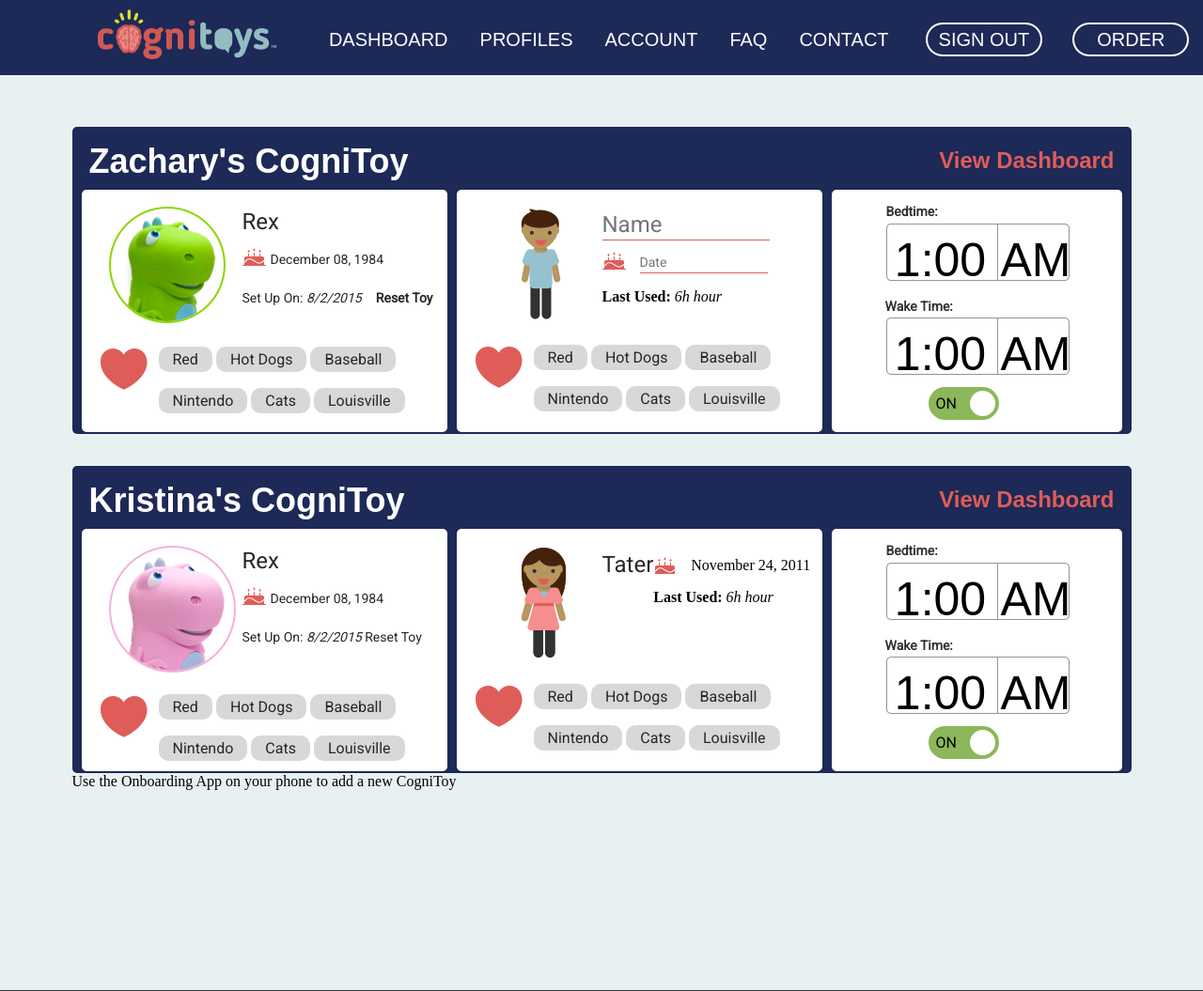
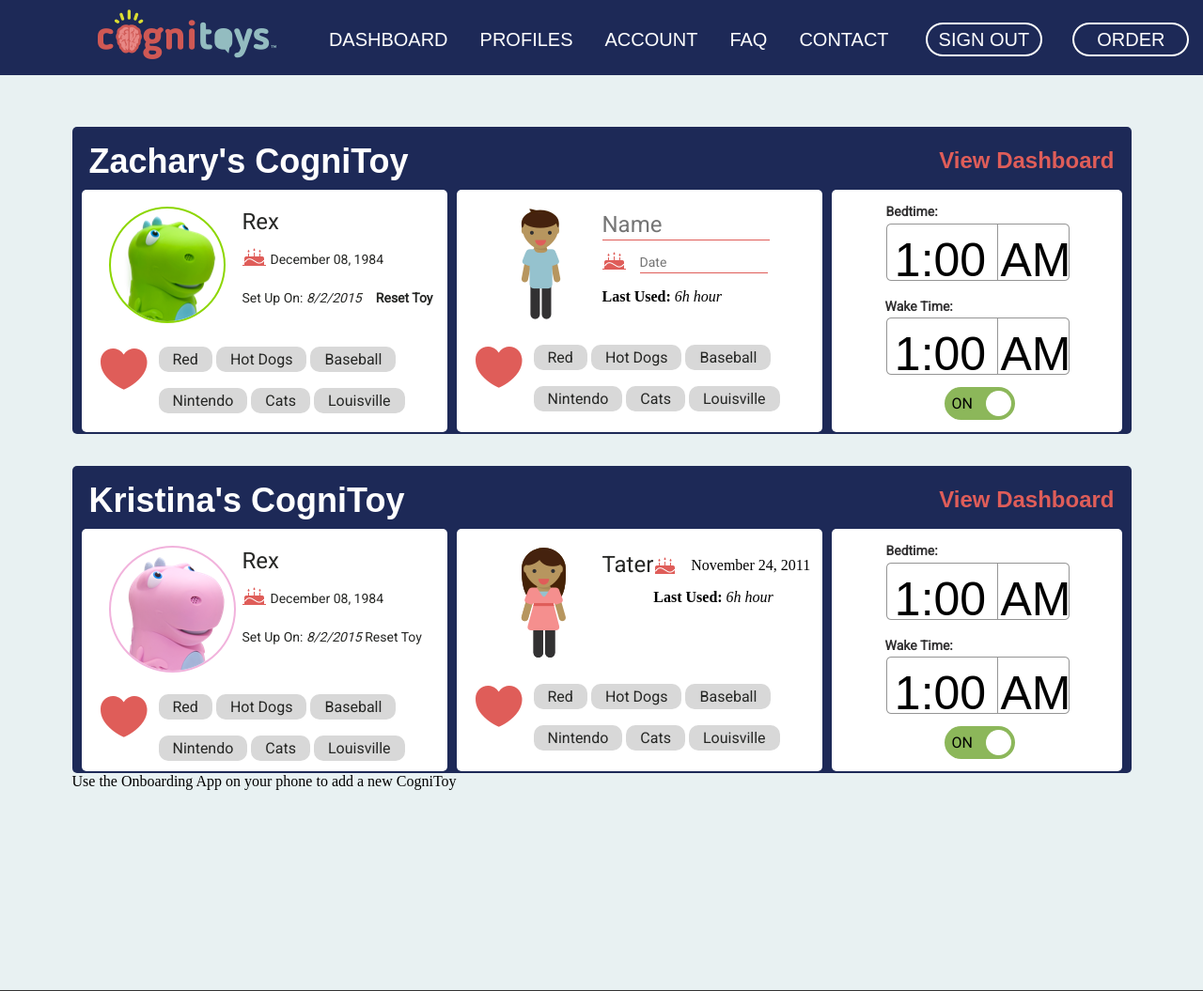
Before and after one commit to CV-AO/cogni_web, a PHP site: page /profiles.php in a window 1280 px wide; the page is wider, and only the part inside the window is pictured. Shown: the top 1055 px of that part at 94% size. Run offline with PHP 8.4, Linux system fonts and the light colour scheme; some libraries are stand-ins or nearby versions; some web fonts are replaced.

Commit message:
moving on/off button to correct position; fixing footer

```diff
--- a/style.css
+++ b/style.css
@@ -275,7 +275,7 @@
 #profiles_toydetail_block_bottom_three_two {float:left;margin:4px 0 0 56px;padding:0;height:67px;width:201px;background:url(images/profile-timepicker-bg.png)no-repeat;}
 #profiles_toydetail_block_bottom_three_three {float:left;margin:14px 0 0 57px;padding:0;height:15px;width:200px;color:#323132;font-size:14px;font-family:'Roboto',san-serif;font-weight:700;}
 #profiles_toydetail_block_bottom_three_four {float:left;margin:4px 0 0 56px;padding:0;height:67px;width:201px;background:url(images/profile-timepicker-bg.png)no-repeat;}
-.profiles_toydetail_block_bottom_three_five {position:relative;background:#8cb75a;border-radius:500px;width:75px;height:35px;margin:210px 0 0 103px;}
+.profiles_toydetail_block_bottom_three_five {position:relative;background:#8cb75a;border-radius:500px;width:75px;height:35px;margin:210px 0 0 120px;}
 .onoffcircle{position:absolute;top:4px;right:4px;background:white;height:27px;width:27px;border-radius:15px;}
 .onoffbuttontext{position:absolute;top:8px;font-family:'Roboto',sans-serif;}
 .ontext{left:8px;}
```
